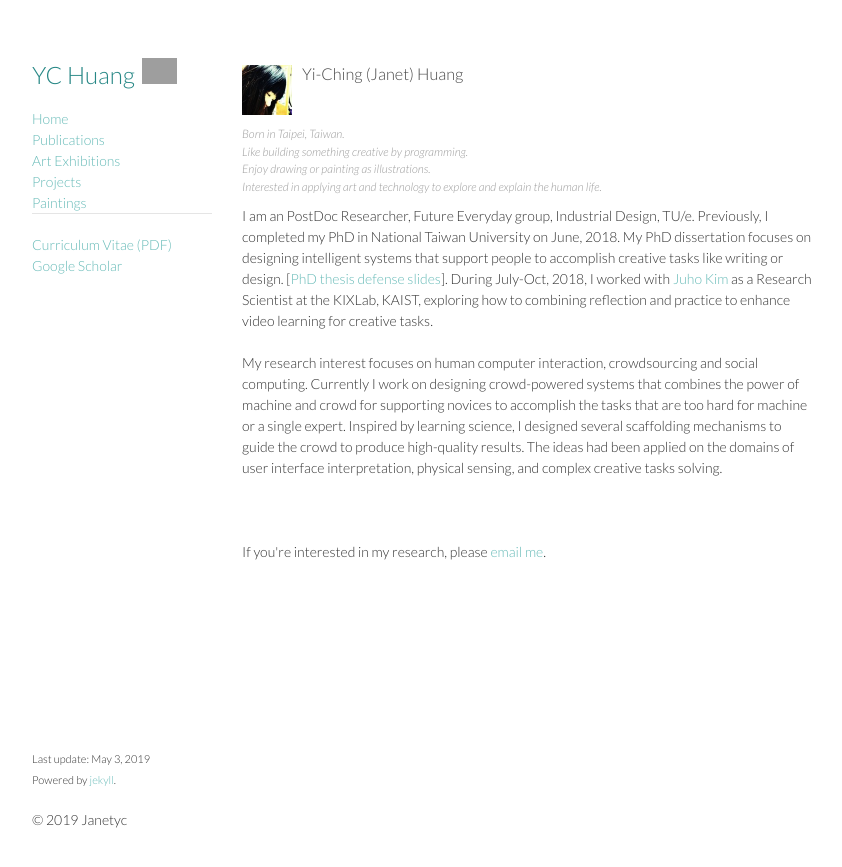
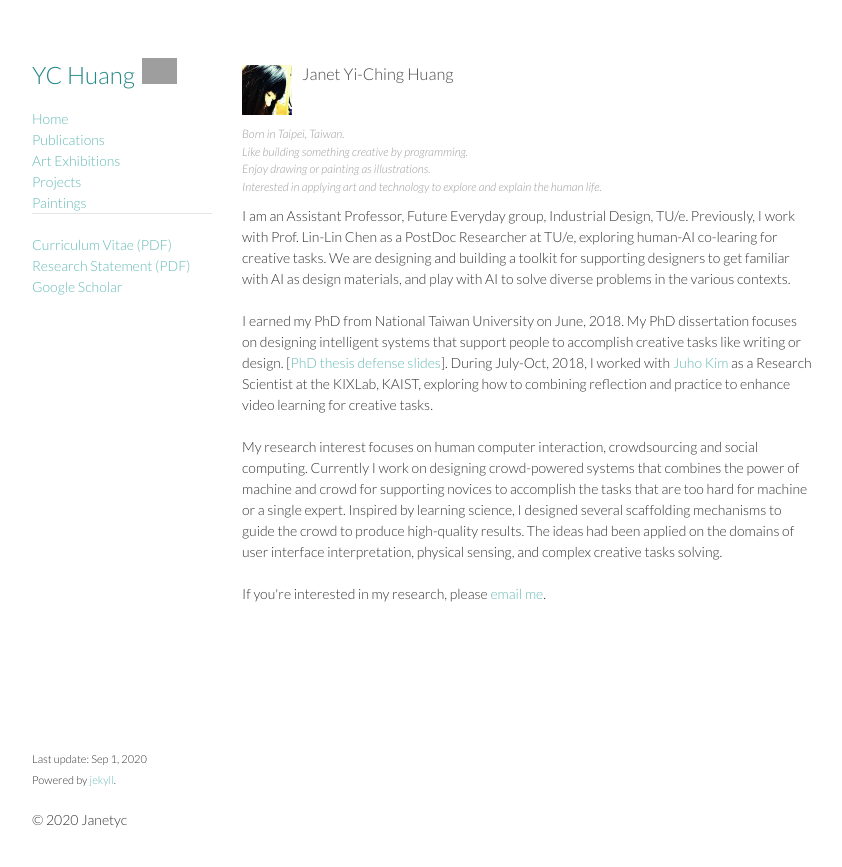
Before and after one commit to janetyc/janetyc.github.com, a Jekyll site: the page built from index.html, in a window 1280 px wide. Shown: the top 867 px of the page, without its empty margins (218-1060 px from the left). Built offline with Jekyll 4.4.1, drawn with Linux system fonts in a browser that asks for light colours; grey boxes are pictures that could not be loaded.

Commit message:
quick update at 2020/09

```diff
--- a/_layouts/default.html
+++ b/_layouts/default.html
@@ -27,27 +27,28 @@
         <a href="/projects.html">Projects</a><br/>
         <a href="/paintings.html">Paintings</a><br/>
         <hr>
-        <a href="/assets/janetyc_cv_201911.pdf">Curriculum Vitae (PDF)</a><br/>
+        <a href="/assets/janetyc_cv_202009.pdf">Curriculum Vitae (PDF)</a><br/>
+        <a href="/assets/janetyc_research_statement_201912.pdf">Research Statement (PDF)</a></br>
         <a href="https://scholar.google.com/citations?hl=en&user=6kYzJ6IAAAAJ">Google Scholar</a><br/>
       </header>
       <section>
         {{ content }}
       </section>
       <footer>
-        <!--<p>
+        <p>
         <ul>
-          <li><a href="http://github.com/janetyc">Github</a></li>
+          <!--<li><a href="http://github.com/janetyc">Github</a></li>
           <li><a href="http://twitter.com/janetyc">Twitter</a></li>
-          <li><a href="http://facebook.com/janetyctp">Facebook</a></li>
+          <li><a href="http://facebook.com/janetyctp">Facebook</a></li>-->
         </ul>
-        </p>-->
+        </p>
         <p>
           <small>
-            Last update: May 3, 2019<br/>
+            Last update: Sep 1, 2020<br/>
             Powered by <a href="http://github.com/mojombo/jekyll">jekyll</a>.
           </small>
         </p>
-        <p>&copy 2019 Janetyc</p>
+        <p>&copy 2020 Janetyc</p>
       </footer>
     </div>
 
--- a/index.html
+++ b/index.html
@@ -6,7 +6,7 @@ title: Cloud Girl - JANETYC
 <div id="home">
 <div id="profile">
 <img src="/images/janetyc.jpg"/>
-<div id="description"><h3>Yi-Ching (Janet) Huang</h3></div>
+<div id="description"><h3>Janet Yi-Ching Huang</h3></div>
 </div>
 
 <div id="small-bio">
@@ -16,11 +16,12 @@ Enjoy drawing or painting as illustrations.<br/>
 Interested in applying art and technology to explore and explain the human life.
 </div>
 <div id="bio">
-I am an PostDoc Researcher, Future Everyday group, Industrial Design, TU/e. Previously, I completed my PhD in National Taiwan University on June, 2018. My PhD dissertation focuses on designing intelligent systems that support people to accomplish creative tasks like writing or design. [<a href="https://speakerdeck.com/janetyc/janets-phd-defense-at-2018-dot-06-dot-04">PhD thesis defense slides</a>]. During July-Oct, 2018, I worked with <a href="https://juhokim.com">Juho Kim</a> as a Research Scientist at the KIXLab, KAIST, exploring how to combining reflection and practice to enhance video learning for creative tasks.
+I am an Assistant Professor, Future Everyday group, Industrial Design, TU/e. Previously, I work with Prof. Lin-Lin Chen as a PostDoc Researcher at TU/e, exploring human-AI co-learing for creative tasks. We are designing and building a toolkit for supporting designers to get familiar with AI as design materials, and play with AI to solve diverse problems in the various contexts.
+<br/><br/>
+I earned my PhD from National Taiwan University on June, 2018. My PhD dissertation focuses on designing intelligent systems that support people to accomplish creative tasks like writing or design. [<a href="https://speakerdeck.com/janetyc/janets-phd-defense-at-2018-dot-06-dot-04">PhD thesis defense slides</a>]. During July-Oct, 2018, I worked with <a href="https://juhokim.com">Juho Kim</a> as a Research Scientist at the KIXLab, KAIST, exploring how to combining reflection and practice to enhance video learning for creative tasks.
 <br/><br/>
 My research interest focuses on human computer interaction, crowdsourcing and social computing. Currently I work on designing crowd-powered systems that combines the power of machine and crowd for supporting novices to accomplish the tasks that are too hard for machine or a single expert. Inspired by learning science, I designed several scaffolding mechanisms to guide the crowd to produce high-quality results. The ideas had been applied on the domains of user interface interpretation, physical sensing, and complex creative tasks solving. <br/><br/>
 
-<br/><br/>
 If you're interested in my research, please <a href="mailto:janetyc@gmail.com" target="_top">email me</a>.
 </div>
 </div>
```
Also changed, not shown: _posts/2017-03-12-feedback-orchestration.md (+1 -1 lines), _posts/2018-01-15-learningsourcing-drawing-support.md (+1 -1 lines), about.html (+8 -2 lines), 3 other files.
